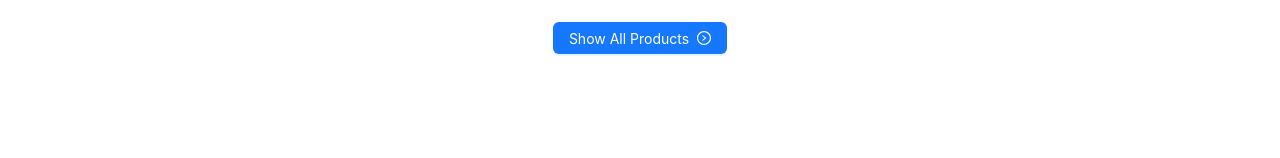
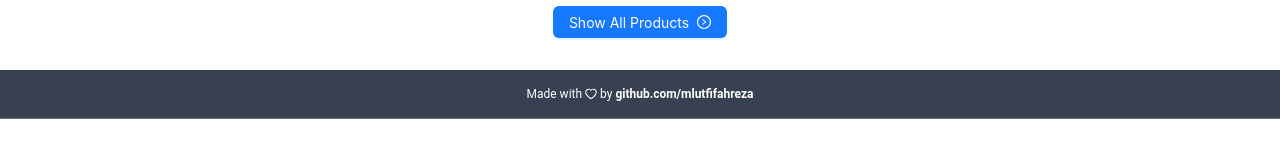
Before and after one commit to mlutfifahreza/mercury-fe, a React (Vite) app: page / in a window 1280 px wide. Shown: the part 188-346 px from the top of the page. Built offline with nearby package versions, Linux system fonts and the light colour scheme; no server answers.

Commit message:
feat: add footer (#10)

```diff
--- /dev/null
+++ b/src/components/Footer.jsx
@@ -0,0 +1,25 @@
+import React from "react";
+
+import { HeartOutlined } from "@ant-design/icons";
+
+const Footer = () => {
+  return (
+    <nav className="bg-gray-700 border-b border-gray-500 mt-6">
+      <div className="flex items-center justify-center h-12">
+        <div className="text-white text-xs">
+          Made with <HeartOutlined /> by{" "}
+          <a
+            href="https://github.com/mlutfifahreza"
+            target="_blank"
+            rel="noopener noreferrer"
+            className="font-bold"
+          >
+            github.com/mlutfifahreza
+          </a>
+        </div>
+      </div>
+    </nav>
+  );
+};
+
+export default Footer;
--- a/src/components/Navbar.jsx
+++ b/src/components/Navbar.jsx
@@ -10,7 +10,7 @@ const Navbar = () => {
   return (
     <nav className="bg-gray-700 border-b border-gray-500 mb-6">
       <div className="mx-auto max-w-md sm:max-w-xl md:max-w-2xl lg:max-w-4xl xl:max-w-6xl">
-        <div className="flex h-20 items-center justify-between">
+        <div className="flex h-16 items-center justify-between">
           <div className="flex flex-1 justify-start items-stretch">
             <NavLink className="flex items-center mr-4" to="/">
               <img className="h-10 w-auto" src={logo} alt="React Jobs" />
--- a/src/layouts/MainLayout.jsx
+++ b/src/layouts/MainLayout.jsx
@@ -2,12 +2,14 @@ import { Outlet } from "react-router-dom";
 import { ToastContainer } from "react-toastify";
 import "react-toastify/dist/ReactToastify.css";
 import Navbar from "../components/Navbar";
+import Footer from "../components/Footer";
 
 const MainLayout = () => {
   return (
     <div>
       <Navbar />
       <Outlet />
+      <Footer />
       <ToastContainer />
     </div>
   );
```
